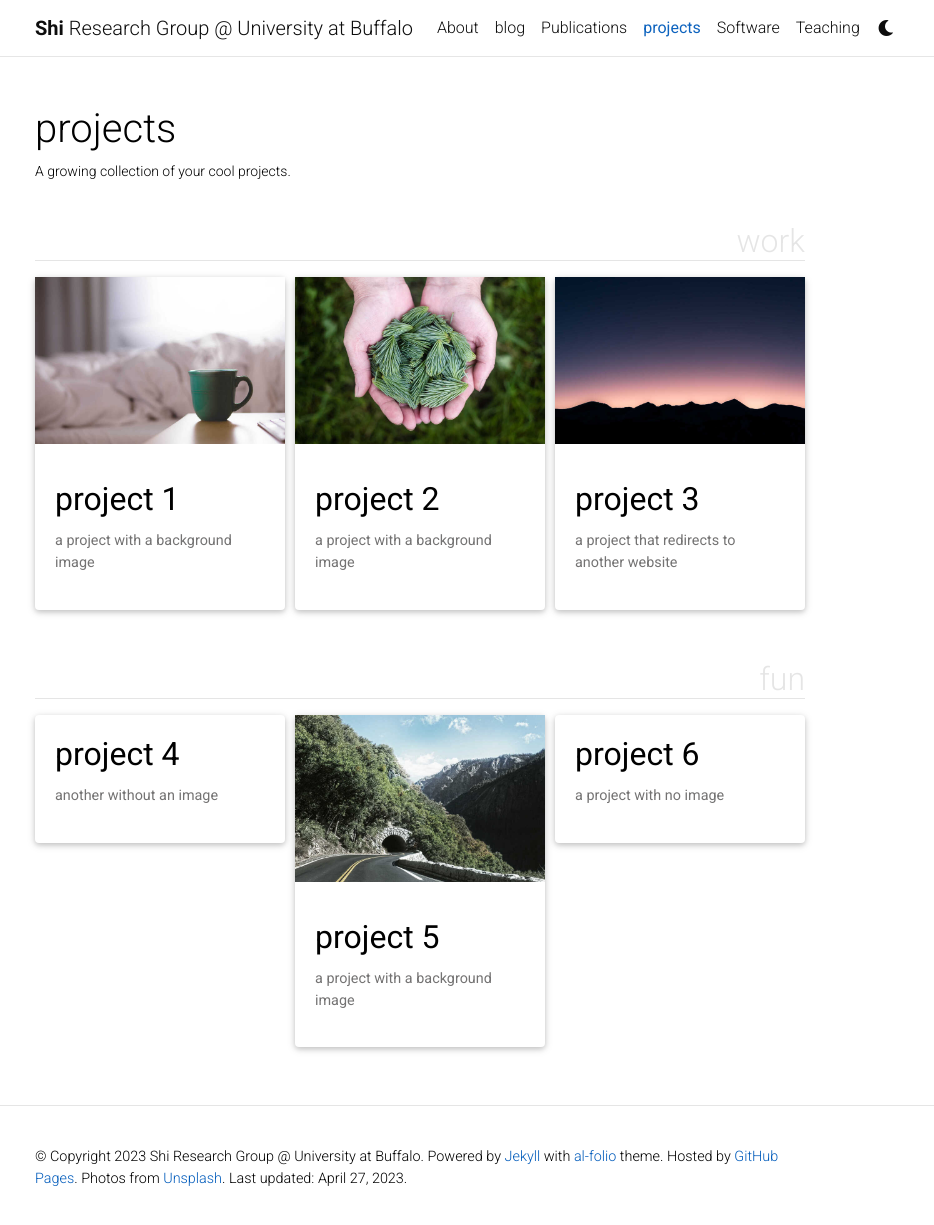
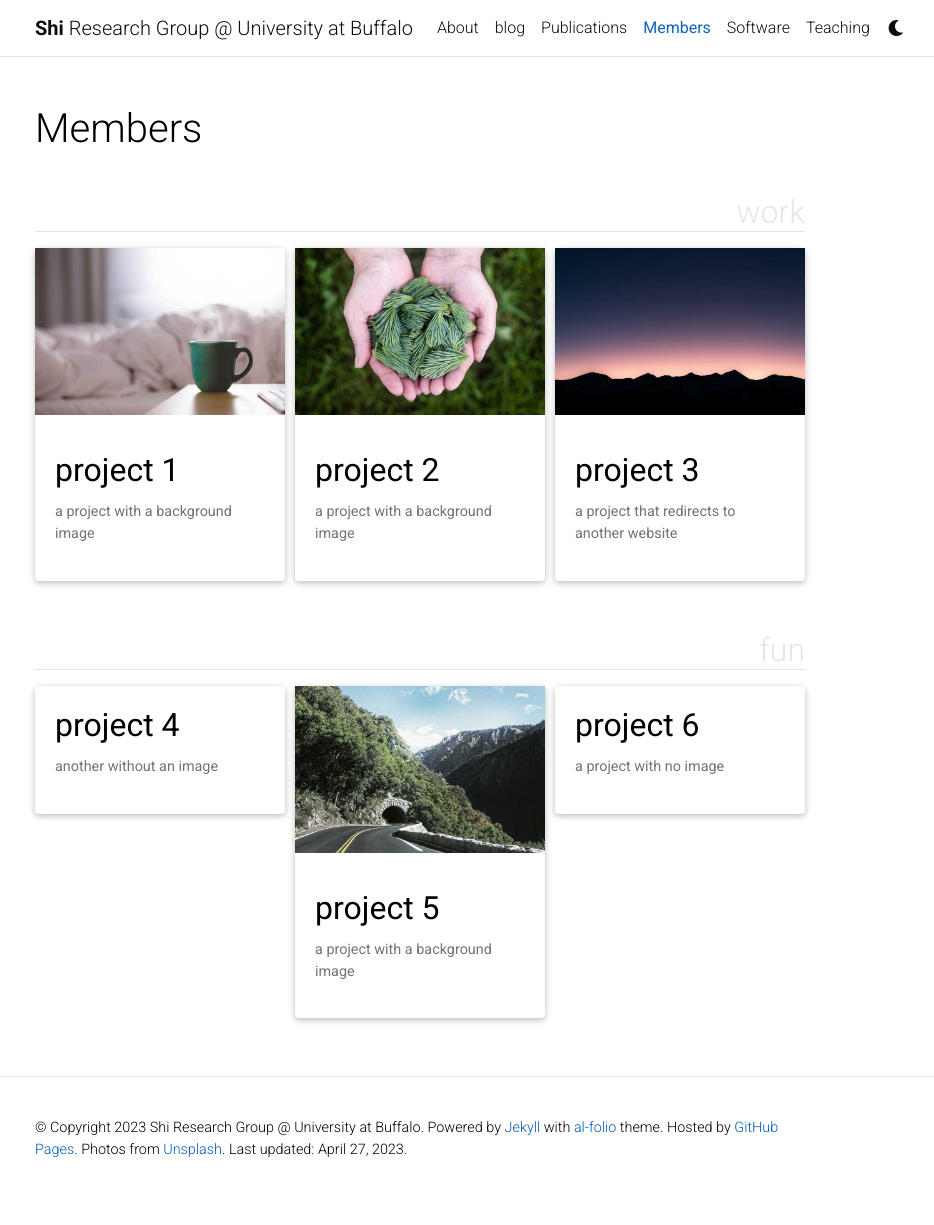
Before and after one commit to ShiResearchGroup/shiresearchgroup.github.io, a Jekyll site: the page built from _pages/projects.md, in a window 1280 px wide and 1230 px high. Shown: the top 1225 px of the window, without its empty margins (220-1154 px from the left). Built offline with Jekyll 4.4.1, drawn with Linux system fonts in a browser that asks for light colours; full-size pictures stand in for the smaller copies a plugin makes; comment, search, counter and statistics services are not loaded; a style sheet for code colours, icons or effects is not loaded.

Commit message:
Update projects.md

```diff
--- a/_pages/projects.md
+++ b/_pages/projects.md
@@ -1,8 +1,8 @@
 ---
 layout: page
-title: projects
-permalink: /projects/
-description: A growing collection of your cool projects.
+title: Members
+permalink: /members/
+description:
 nav: true
 nav_order: 2
 display_categories: [work, fun]
```
